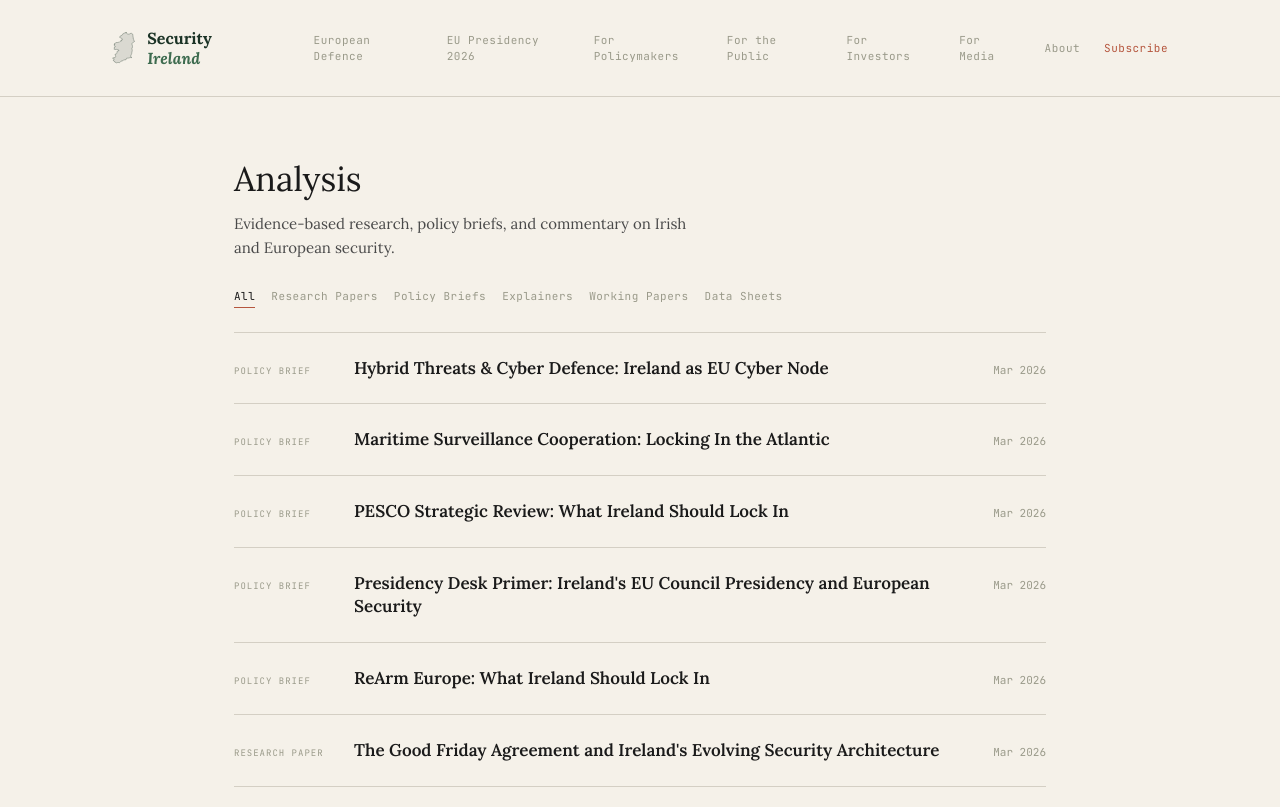
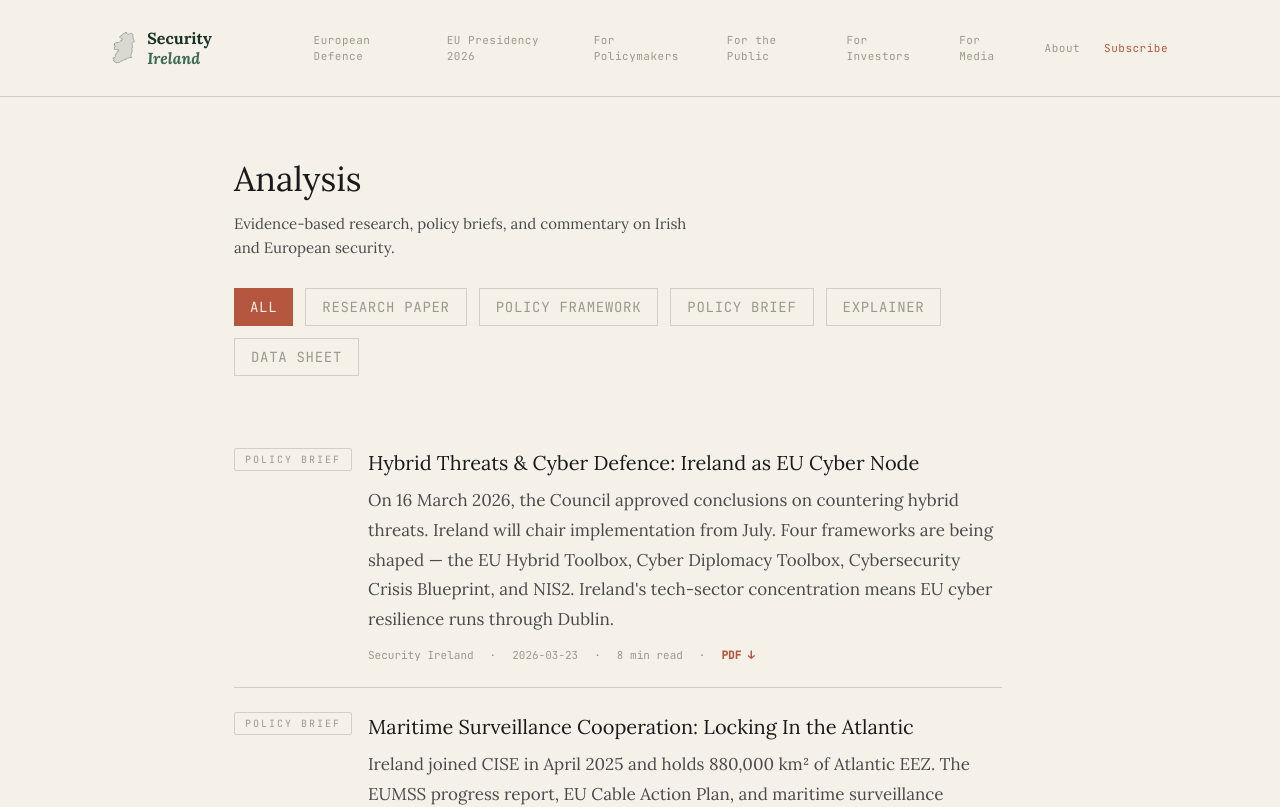
Before and after one commit to scosullivan/security-ireland, a Next.js app: page /analysis in a window 1280 px wide. Shown: the top 807 px of the page. Built offline with nearby package versions, Linux system fonts and the light colour scheme.

Commit message:
Update AnalysisFilter.tsx

```diff
--- a/src/components/AnalysisFilter.tsx
+++ b/src/components/AnalysisFilter.tsx
@@ -1,26 +1,14 @@
 'use client';
 
 import { useState } from 'react';
-import Link from 'next/link';
 import { Post } from '@/lib/posts';
+import PublicationCard from '@/components/PublicationCard';
 
 interface AnalysisFilterProps {
   posts: Post[];
 }
 
-const TYPES = [
-  { label: 'All', value: 'All' },
-  { label: 'Research Papers', value: 'Research Paper' },
-  { label: 'Policy Briefs', value: 'Policy Brief' },
-  { label: 'Explainers', value: 'Explainer' },
-  { label: 'Working Papers', value: 'Working Paper' },
-  { label: 'Data Sheets', value: 'Data Sheet' },
-];
-
-function formatShortDate(dateStr: string): string {
-  const d = new Date(dateStr + 'T00:00:00');
-  return d.toLocaleDateString('en-GB', { month: 'short', year: 'numeric' });
-}
+const TYPES = ['All', 'Research Paper', 'Policy Framework', 'Policy Brief', 'Explainer', 'Data Sheet'];
 
 export default function AnalysisFilter({ posts }: AnalysisFilterProps) {
   const [selectedType, setSelectedType] = useState('All');
@@ -32,43 +20,32 @@ export default function AnalysisFilter({ posts }: AnalysisFilterProps) {
 
   return (
     <>
-      {/* Filter row */}
-      <div className="filter-row">
+      {/* Filters */}
+      <div className="mb-12 flex flex-wrap gap-3">
         {TYPES.map((type) => (
           <button
-            key={type.value}
-            onClick={() => setSelectedType(type.value)}
-            className={`filter-item ${selectedType === type.value ? 'active' : ''}`}
+            key={type}
+            onClick={() => setSelectedType(type)}
+            className={`px-4 py-2 font-mono text-sm uppercase tracking-wider transition-colors ${
+              selectedType === type
+                ? 'bg-terracotta text-cream'
+                : 'border border-rule text-stone hover:border-terracotta'
+            }`}
           >
-            {type.label}
+            {type}
           </button>
         ))}
       </div>
 
-      {/* Publication list */}
+      {/* Posts List */}
       {filteredPosts.length > 0 ? (
-        <div>
+        <div className="max-w-3xl">
           {filteredPosts.map((post) => (
-            <Link
-              key={post.slug}
-              href={`/analysis/${post.slug}`}
-              className="pub-list-item"
-            >
-              <span className="type-pip-inline">{post.type}</span>
-              <h3>{post.title}</h3>
-              <span className="date">{formatShortDate(post.date)}</span>
-            </Link>
+            <PublicationCard key={post.slug} post={post} />
           ))}
         </div>
       ) : (
-        <p
-          style={{
-            fontFamily: 'var(--font-serif)',
-            fontSize: '15px',
-            color: 'var(--color-graphite)',
-            padding: '48px 0',
-          }}
-        >
+        <p className="text-graphite font-sans">
           No publications found for this category.
         </p>
       )}
```
